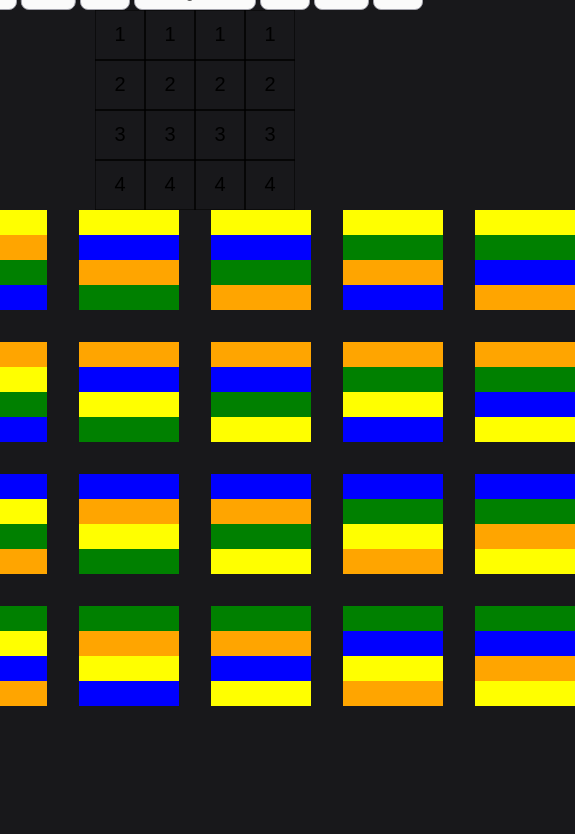
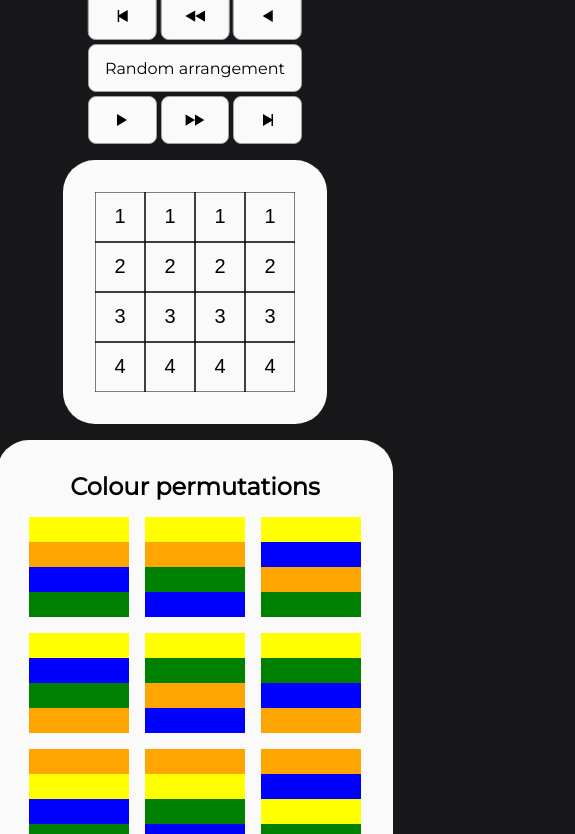
Before and after one commit to Jakub-L/play-mat-calculator, a plain HTML site: page index.html in a window 390 px wide. Shown: the part 108-942 px from the top of the page, 575 px wide, since content can reach past the window. Before the commit the page ends 844 px from the top, so only its background shows below. Drawn offline with Linux system fonts and the light colour scheme.

Commit message:
Improve styling

```diff
--- a/index.html
+++ b/index.html
@@ -20,7 +20,7 @@
         <button class="flip-x" onclick="delta(-1)" aria-label="Go back 1 arrangement">
           <img src="/assets/play.svg" alt="" />
         </button>
-        <button onclick="getRandom()">Random arrangement</button>
+        <button id="get-random" onclick="getRandom()">Random arrangement</button>
         <button onclick="delta(1)">
           <img src="/assets/play.svg" alt="" aria-label="Go forward 1 arrangement" />
         </button>
@@ -34,7 +34,10 @@
     </header>
     <main>
       <canvas id="generic-arrangement" width="200" height="200"></canvas>
-      <div id="colored-arrangements"></div>
+      <div id="colored-arrangements_container">
+        <h2>Colour permutations</h2>
+        <div id="colored-arrangements"></div>
+      </div>
     </main>
     <script src="data.js"></script>
     <script src="main.js"></script>
--- a/main.js
+++ b/main.js
@@ -26,7 +26,7 @@ function getPermutations(arr) {
 }
 
 function draw() {
-  document.getElementById("selected-index").innerText = selectedIndex + 1;
+  document.getElementById("selected-index").innerText = `${selectedIndex + 1} / ${arrangements.length}`;
 
   const arrangement = arrangements[selectedIndex];
   const canvas = document.getElementById("generic-arrangement");
--- a/styles.css
+++ b/styles.css
@@ -2,7 +2,6 @@
 * {
   font-family: "Montserrat", sans-serif;
 }
-
 
 /* TAGS */
 html {
@@ -23,14 +22,28 @@ header {
   align-items: center;
 }
 
+header {
+  margin: 1rem 0;
+  gap: 0.5rem;
+}
+
 h1 {
   color: #fafafa;
-  margin:  0;
+  margin: 0;
+}
+
+h2 {
+  margin: 0;
+  text-align: center;
 }
 
 nav {
   display: flex;
   gap: 0.25rem;
+}
+
+main {
+  gap: 1rem;
 }
 
 button {
@@ -73,15 +86,57 @@ button img {
   width: 1.3rem;
 }
 
-
 /* IDS */
 #selected-index {
   color: #fafafa;
   font-size: 1.5rem;
 }
 
+#generic-arrangement {
+  background-color: #fafafa;
+  padding: 2rem;
+  border-radius: 2rem;
+}
+
 #colored-arrangements {
   display: grid;
-  grid-template-columns: repeat(6, 100px);
+  grid-template-columns: repeat(6, 1fr);
   gap: 2rem;
 }
+
+#colored-arrangements_container {
+  display: flex;
+  flex-direction: column;
+  gap: 1rem;
+  background-color: #fafafa;
+  padding: 2rem;
+  border-radius: 2rem;
+}
+
+/* MEDIA QUERIES */
+@media (max-width: 600px) {
+  nav {
+    display: grid;
+    grid-template-columns: repeat(3, 1fr);
+  }
+
+  button {
+    min-height: 3rem;
+    font-size: 1rem;
+  }
+
+  #get-random {
+    grid-column: span 3 / span 3;
+  }
+
+  #colored-arrangements {
+    gap: 1rem;
+    grid-template-columns: repeat(3, 1fr);
+  }
+}
+
+@media (max-width: 850px) and (min-width: 601px) {
+  #colored-arrangements {
+    grid-template-columns: repeat(4, 1fr);
+  }
+}
```
